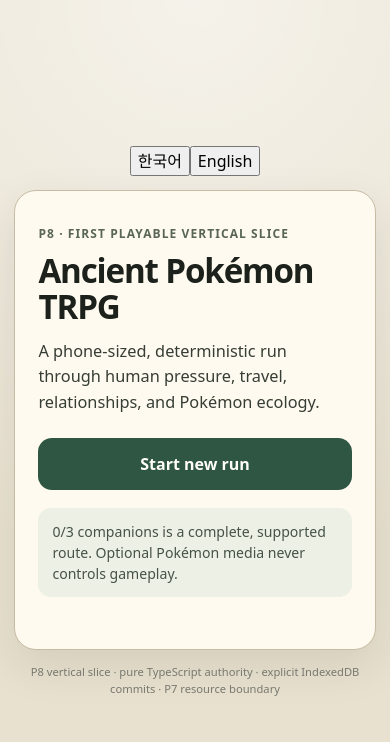
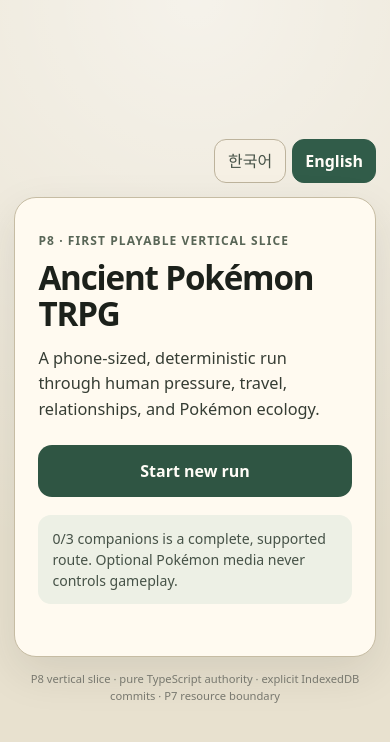
Before and after one commit to khsfashi/pokemon-ancient-trpg, a Preact app: page / in a window 390 px wide. Shown: the top 742 px of the page. Built offline with nearby package versions, Linux system fonts and the light colour scheme.

Commit message:
Style mobile language switcher

```diff
--- a/src/app/app.css
+++ b/src/app/app.css
@@ -32,6 +32,30 @@
   padding: max(18px, env(safe-area-inset-top)) 14px max(18px, env(safe-area-inset-bottom));
 }
 
+.language-switcher {
+  width: min(100%, 480px);
+  display: flex;
+  justify-content: flex-end;
+  gap: 6px;
+}
+.language-switcher button {
+  min-width: 72px;
+  min-height: 44px;
+  padding: 8px 12px;
+  border: 1px solid #bdb39c;
+  border-radius: 12px;
+  color: #465247;
+  background: #f6f0e4;
+  cursor: pointer;
+  touch-action: manipulation;
+}
+.language-switcher button.active {
+  border-color: #315c49;
+  color: #fffdf7;
+  background: #315c49;
+  font-weight: 800;
+}
+
 .panel {
   width: min(100%, 480px);
   padding: clamp(20px, 6vw, 30px);
@@ -53,7 +77,7 @@
 }
 
 h1, h2, p { margin-top: 0; }
-h1 { margin-bottom: 14px; font-size: clamp(1.8rem, 8.5vw, 2.7rem); line-height: 1.08; letter-spacing: -0.035em; }
+h1 { margin-bottom: 14px; font-size: clamp(1.8rem, 8.5vw, 2.7rem); line-height: 1.08; letter-spacing: -0.035em; overflow-wrap: anywhere; }
 h2 { margin-bottom: 8px; font-size: 1rem; }
 p { line-height: 1.58; }
 .lead { margin-bottom: 22px; font-size: 1.02rem; color: #363d34; }
@@ -101,7 +125,7 @@
   color: #465247;
   font-size: 0.88rem;
 }
-.check-band { font-weight: 800; text-transform: capitalize; }
+.check-band { font-weight: 800; }
 .reveal-card { display: grid; gap: 3px; }
 .reveal-card span { font-size: 0.8rem; color: #687066; }
 .reveal-card strong { font-size: 1.1rem; }
```
